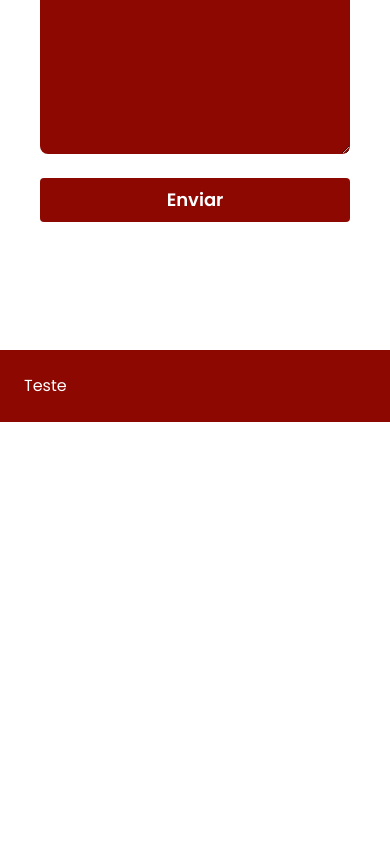
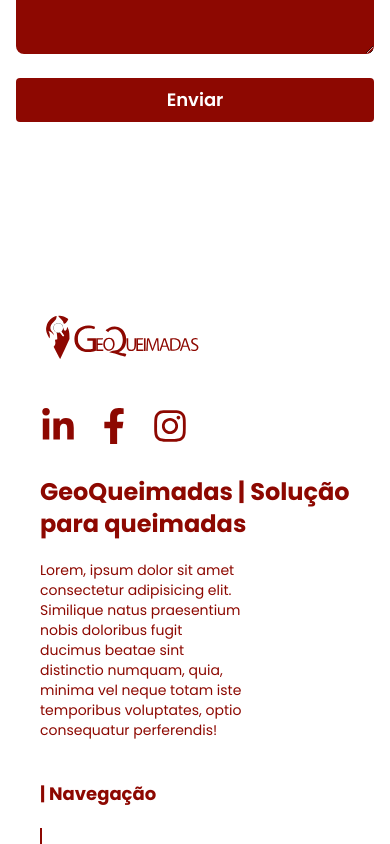
Before and after one commit to Geoqueimadas/frontend, a Next.js app: page / in a window 390 px wide. Shown: the part 5250-6094 px from the top of the page. Before the commit the page ends 5672 px from the top, so only its background shows below. Built offline with nearby package versions, Linux system fonts and the light colour scheme.

Commit message:
seven commit

```diff
--- a/components/Contato/Contato.js
+++ b/components/Contato/Contato.js
@@ -9,7 +9,7 @@ const Contato = () => {
     <>
       <section className=" mt-24" id="contato">
 
-      <div className="  py-3 lg:px-32 px-10   lg:py-6 lg:pb-52 pb-32  ">
+      <div className=" md:px-16 px-4">
         <div className="flex lg:flex-row flex-col ">
           <div className="lg:w-1/2 w-full lg:mr-20 mr-0">
             <h1 className="text-4xl text-red-main font-bold mt-10 mb-6">
--- a/components/Layout/Footer/Footer.js
+++ b/components/Layout/Footer/Footer.js
@@ -1,18 +1,120 @@
+import SocialMedia from "../../../components/Layout/Contato/Social_Media";
+import Btn_Footer from "../../../components/Layout/Form/BtnSubmit";
+import Li from "../../Navbar/LiNavbar";
+import logo from "../../../public/img/logo.svg"
+import LinkNext from "next/link";
+import { Link } from "react-scroll";
+
 const Footer = () => {
   return (
     <>
 
-    <section>
+<footer className="bg-white mt-32">
+        <div className="py-16 lg:px-32 px-10 lg:py-24">
+          <div className="flex lg:flex-row flex-col justify-between">
+            <div className="flex-col ">
+            <LinkNext href="/">
+        <img
+          className="md:w-60 w-40 ml-0 cursor-pointer  "
+          src={logo.src}
+          alt="GeoQueimadas"
+        />
+      </LinkNext>
 
-        <footer className="bg-red-main w-full p-6">
+              <SocialMedia customClass="text-red-main mb-8" />
 
-        <div className="flex justify-between">
-        <h1 className="text-white">Teste</h1>
+              <h1 className="text-red-main font-bold text-2xl mb-5">
+              GeoQueimadas | Solução para queimadas{" "}
+              </h1>
+              <p className="text-red-main text-sm w-8/12">
+                Lorem, ipsum dolor sit amet consectetur adipisicing elit.
+                Similique natus praesentium nobis doloribus fugit ducimus beatae
+                sint distinctio numquam, quia, minima vel neque totam iste
+                temporibus voluptates, optio consequatur perferendis!
+              </p>
+
+              <h1 className="mt-10 font-bold text-red-main text-lg mb-5">
+                | Navegação
+              </h1>
+              <ul className="border-l-2 border-solid border-red-main pl-4">
+
+            <li className="md:mr-8 md:mb-0 mb-4 cursor-pointer text-white md:text-black">
+            <Link className="md:hover:text-red-main transition
+            ease-out duration-500"
+            to="home"
+            spy={true}
+            smooth={true}
+            offset={-120}
+            duration={700}
+          >
+            Home
+             </Link>
+            </li>
+
+
+            <li className="md:mr-8 md:mb-0 mb-4 cursor-pointer text-white md:text-black">
+            <Link className="md:hover:text-red-main transition
+            ease-out duration-500"
+            to="formulario"
+            spy={true}
+            smooth={true}
+            offset={-120}
+            duration={700}
+          >
+            Formulário
+             </Link>
+            </li>
+
+
+            <li className="md:mr-8 md:mb-0 mb-4 cursor-pointer text-white md:text-black">
+            <Link className="md:hover:text-red-main transition
+            ease-out duration-500"
+            to="contato"
+            spy={true}
+            smooth={true}
+            offset={-100}
+            duration={700}
+          >
+            Contato
+             </Link>
+            </li>
+
+              </ul>
+              <h2 className="mt-12 lg:mb-0 mb-6 text-red-main text-md font-bold">
+                Segunda a Sexta: 08h às 18h
+              </h2>
+            </div>
+
+            <div className="flex-col w-full">
+              <Btn_Footer
+                name="Cadastre-se"
+                href=""
+                customClass="text-white mt-0"
+                type="submit"
+              />
+
+            <iframe
+              src="https://www.google.com/maps/embed?pb=!1m18!1m12!1m3!1d3736.801729730726!2d-47.40299878549656!3d-20.51435256204209!2m3!1f0!2f0!3f0!3m2!1i1024!2i768!4f13.1!3m3!1m2!1s0x94b0a650b08ae237%3A0x968952e186d11097!2sR.%20Ir%C3%AAnio%20Greco%2C%204607%20-%20Parque%20Sao%20Jorge%2C%20Franca%20-%20SP%2C%2014405-191!5e0!3m2!1spt-BR!2sbr!4v1664740075111!5m2!1spt-BR!2sbr"
+              allowfullscreen=""
+              loading="lazy"
+              referrerpolicy="no-referrer-when-downgrade"
+              className="rounded-lg shadow-lg h-3/4 w-full mt-14"
+            ></iframe>
+            </div>
+          </div>
         </div>
+        <div className="mt-16  bg-red-main text-white">
+          <div className="p-12 flex justify-between">
+            <h1>
+              <span className="uppercase font-bold text-xl">
+                Equipe GeoQueimadas&nbsp;
+              </span>
+              &#169; 2022. Todos os direitos reservados
+            </h1>
 
-        </footer>
-
-    </section>
+          </div>
+        </div>
+      </footer>
 
     </>
   )
```
